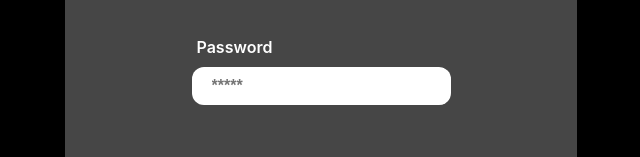
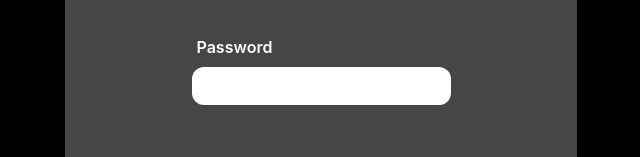
Before and after one commit to Erzenkell/g1-design-system, a React (Create React App) app: page / in a window 1280 px wide. Shown: the part 306-463 px from the top of the page, without its empty margins (319-959 px from the left). Built offline with nearby package versions, Linux system fonts and the light colour scheme.

Commit message:
hiding password

```diff
--- a/src/components/Input/TextInput.css
+++ b/src/components/Input/TextInput.css
@@ -9,7 +9,6 @@
 }
 
 .text_input {
-    height: 100%;
     border: 0;
     border-radius: 12px;
     padding: 10px 20px;
--- a/src/components/Input/TextInput.js
+++ b/src/components/Input/TextInput.js
@@ -1,11 +1,11 @@
 import React from "react";
 import "./TextInput.css";
 
-const TextInput = ({label, placeholder}) => {
+const TextInput = ({label, placeholder, type}) => {
     return (
         <div className="text_input_container">
             <label className="text_input_label">{label}</label>
-            <input type="text" className="text_input" placeholder={placeholder}/>
+            <input type={type} className="text_input" placeholder={placeholder}/>
         </div>
     )
 }
--- a/src/pages/Login/Login.js
+++ b/src/pages/Login/Login.js
@@ -18,12 +18,13 @@ const Login = () => {
                             <TextInput
                                 label="Email"
                                 placeholder="flamin@go.com"
+                                type="email"
                             />
                         </div>
                         <div className="login_container_form_input">
                             <TextInput
                                 label="Password"
-                                placeholder="*****"
+                                type="password"
                         />
                         </div>
                         <div className="login_container_form_button">
```
